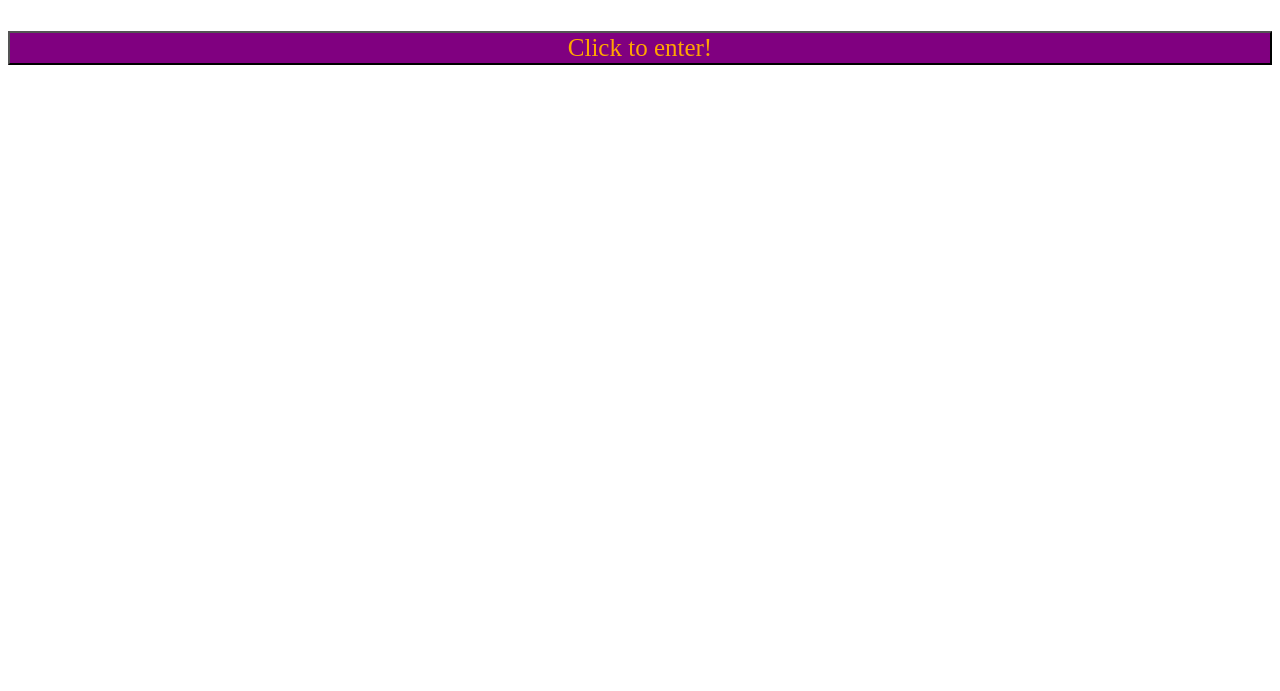
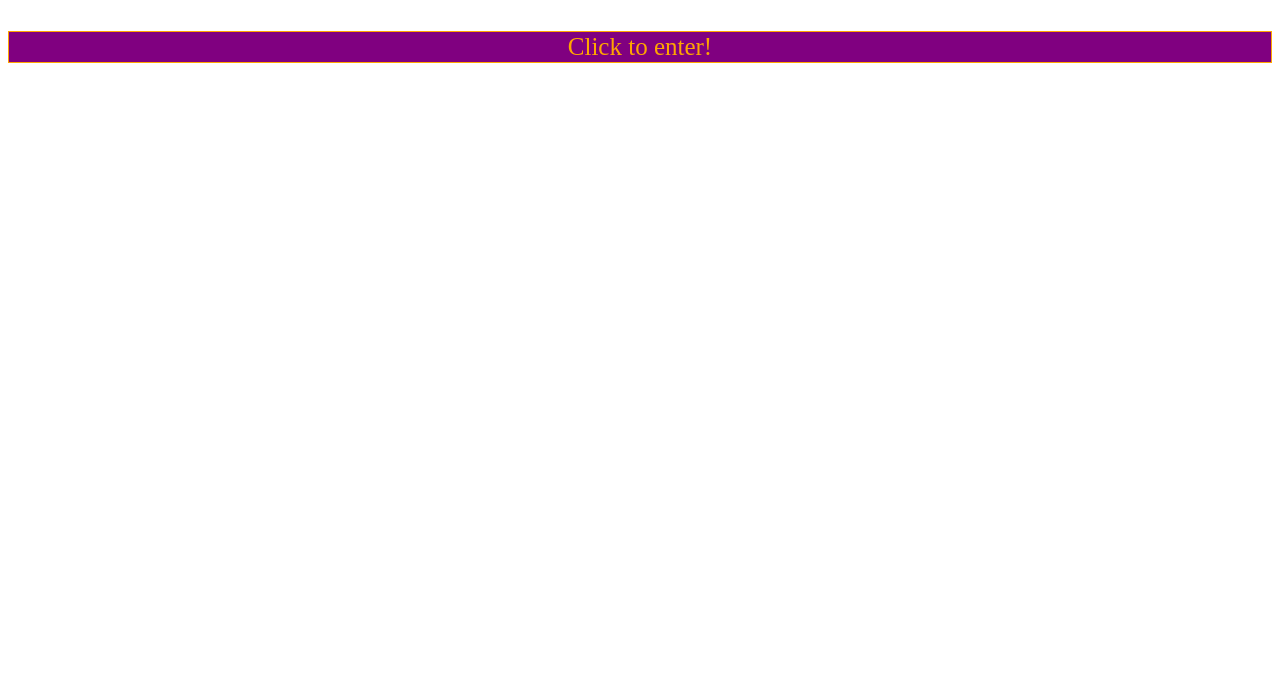
Before and after one commit to avanwh/Halloween, a plain HTML site: page index.html in a window 1280 px wide. Shown: the part 109-800 px from the top of the page. Drawn offline with Linux system fonts and the light colour scheme.

Commit message:
Update style.css

```diff
--- a/style.css
+++ b/style.css
@@ -11,7 +11,7 @@ h1 {
 }
 
 button {
-  border: solid 1 px orange;
+  border: solid 1px orange;
   background-color: purple;
   text-align: center;
   font-family: "Road Rage";
```
